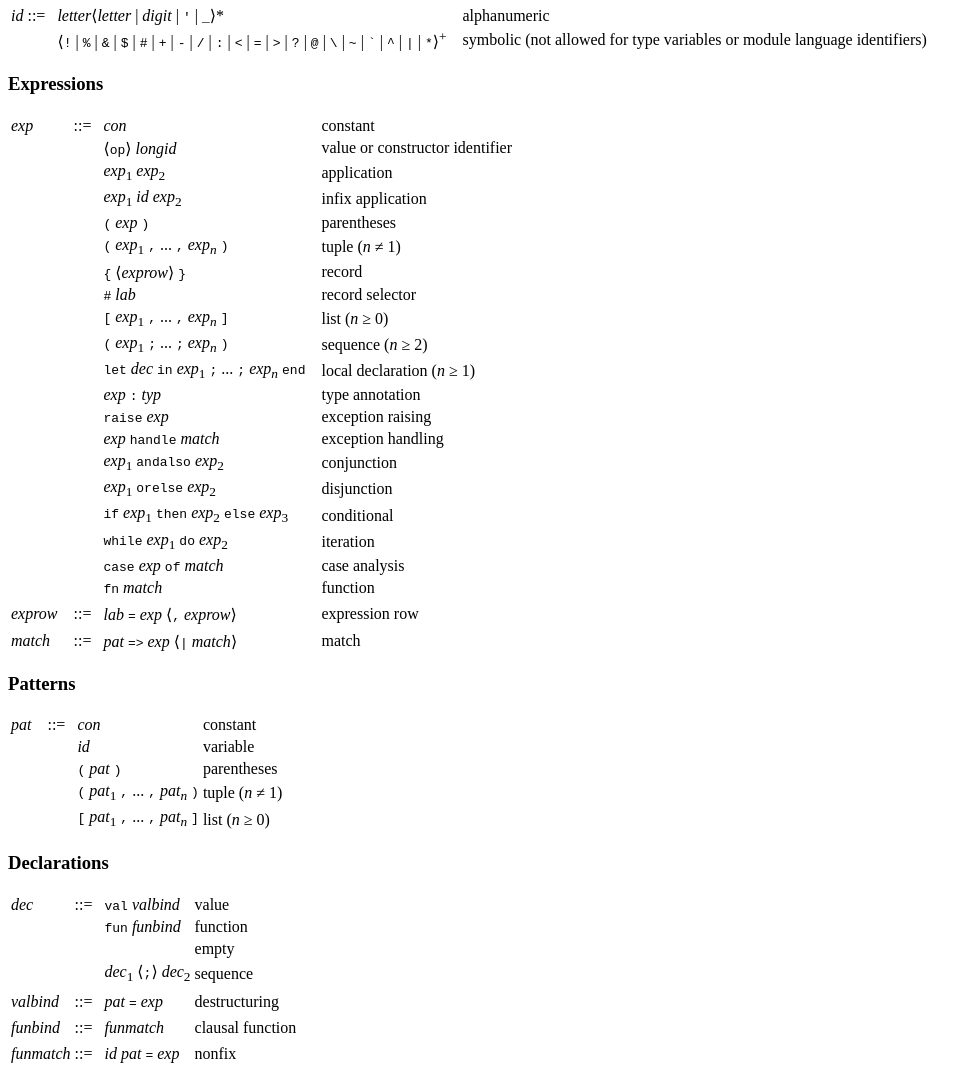
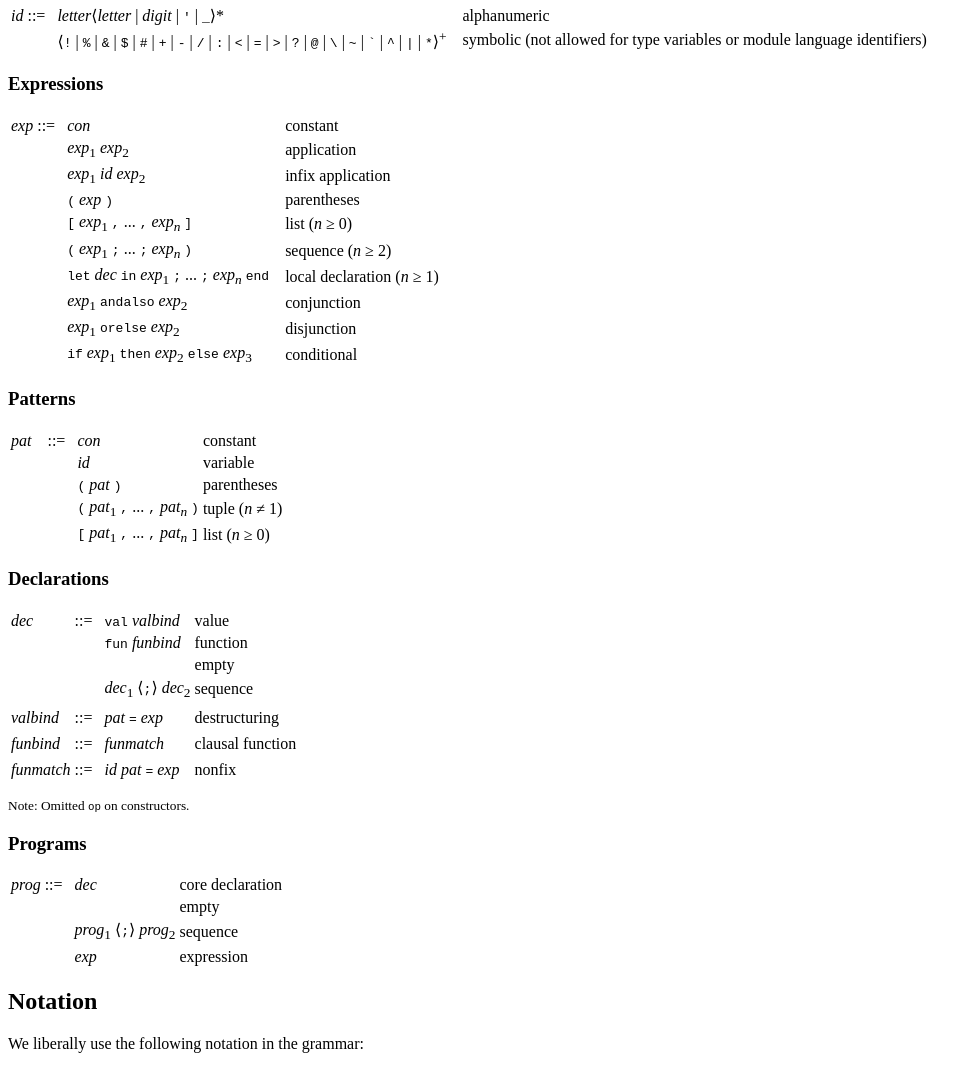
Before and after one commit to stslxg/sml-racket, a plain HTML site: page sml-grammar.html in a window 1280 px wide. Shown: the part 548-1615 px from the top of the page, without its empty margins (0-980 px from the left). Drawn offline with Linux system fonts and the light colour scheme.

Commit message:
Modify grammar

```diff
--- a/sml-grammar.html
+++ b/sml-grammar.html
@@ -169,11 +169,6 @@
   </tr>
   <tr>
     <td></td> <td></td>
-    <td> &#10216;<tt>op</tt>&#10217; <i>longid</i> </td>
-    <td> value or constructor identifier </td>
-  </tr>
-  <tr>
-    <td></td> <td></td>
     <td> <i>exp</i><sub>1</sub> <i>exp</i><sub>2</sub> </td>
     <td> application </td>
   </tr>
@@ -186,27 +181,6 @@
     <td></td> <td></td>
     <td> <tt>(</tt> <i>exp</i> <tt>)</tt> </td>
     <td> parentheses </td>
-  </tr>
-  <tr>
-    <td></td> <td></td>
-    <td> <tt>(</tt> <i>exp</i><sub>1</sub> <tt>,</tt> ... <tt>,</tt>
-                    <i>exp</i><sub><i>n</i></sub> <tt>)</tt> </td>
-    <td> tuple (<i>n</i> &#8800; 1) </td>
-  </tr>
-  <tr>
-    <td></td> <td></td>
-    <td> <tt>{</tt> &#10216;<i>exprow</i>&#10217; <tt>}</tt> &nbsp;&nbsp; </td>
-    <td> record </td>
- <!--
-    <td> <tt>{</tt> <i>lab</i><sub>1</sub> <tt>=</tt> <i>exp</i><sub>1</sub> <tt>,</tt> ... <tt>,</tt>
-                    <i>lab</i><sub><i>n</i></sub> <tt>=</tt> <i>exp</i><sub><i>n</i></sub> <tt>}</tt> &nbsp;&nbsp; </td>
-    <td> record (<i>n</i> &ge; 0) </td>
--->
-  </tr>
-  <tr>
-    <td></td> <td></td>
-    <td> <tt>#</tt> <i>lab</i> </td>
-    <td> record selector </td>
   </tr>
   <tr>
     <td></td> <td></td>
@@ -229,21 +203,6 @@
   </tr>
   <tr>
     <td></td> <td></td>
-    <td> <i>exp</i> <tt>:</tt> <i>typ</i> </td>
-    <td> type annotation </td>
-  </tr>
-  <tr>
-    <td></td> <td></td>
-    <td> <tt>raise</tt> <i>exp</i> </td>
-    <td> exception raising </td>
-  </tr>
-  <tr>
-    <td></td> <td></td>
-    <td> <i>exp</i> <tt>handle</tt> <i>match</i> </td>
-    <td> exception handling </td>
-  </tr>
-  <tr>
-    <td></td> <td></td>
     <td> <i>exp</i><sub>1</sub> <tt>andalso</tt> <i>exp</i><sub>2</sub> </td>
     <td> conjunction </td>
   </tr>
@@ -259,53 +218,8 @@
          <tt>else</tt> <i>exp</i><sub>3</sub> </td>
     <td> conditional </td>
   </tr>
-  <tr>
-    <td></td> <td></td>
-    <td> <tt>while</tt> <i>exp</i><sub>1</sub>
-         <tt>do</tt> <i>exp</i><sub>2</sub> </td>
-    <td> iteration </td>
-  </tr>
-  <tr>
-    <td></td> <td></td>
-    <td> <tt>case</tt> <i>exp</i> <tt>of</tt> <i>match</i> </td>
-    <td> case analysis </td>
-  </tr>
-  <tr>
-    <td></td> <td></td>
-    <td> <tt>fn</tt> <i>match</i> </td>
-    <td> function </td>
-  </tr>
 
-  <tr><td></td></tr>
-  <tr>
-    <td> <i>exprow</i> &nbsp;&nbsp;</td>
-    <td>::=</td>
-<!--
-  </tr>
-  <tr>
-    <td></td> <td></td>
--->
-    <td> <i>lab</i> <tt>=</tt> <i>exp</i> &#10216;<tt>,</tt> <i>exprow</i>&#10217; </td>
-    <td> expression row </td>
-  </tr>
 
-  <tr><td></td></tr>
-  <tr>
-    <td> <i>match</i> &nbsp;&nbsp;</td>
-    <td>::=</td>
-<!--
-  </tr>
-  <tr>
-    <td></td> <td></td>
--->
-    <td> <i>pat</i> <tt>=&gt;</tt> <i>exp</i> &#10216;<tt>|</tt> <i>match</i>&#10217; </td>
-    <td> match </td>
-<!--
-    <td> <i>pat</i><sub>1</sub> <tt>=></tt> <i>exp</i><sub>1</sub> <tt>|</tt> ... <tt>|</tt>
-         <i>pat</i><sub><i>n</i></sub> <tt>=></tt> <i>exp</i><sub><i>n</i></sub> </td>
-    <td> match (<i>n</i> &ge; 1) </td>
--->
-  </tr>
 </tbody></table>
 
 
@@ -442,13 +356,6 @@
     <td> <i>dec</i> </td>
     <td> core declaration </td>
   </tr>
-<!--
-  <tr>
-    <td></td> <td></td>
-    <td> <i>exp</i> <tt>;</tt> </td>
-    <td> expression </td>
-  </tr>
--->
   <tr>
     <td></td> <td></td>
     <td> </td>
@@ -459,10 +366,13 @@
     <td> <i>prog</i><sub>1</sub> &#10216;<tt>;</tt>&#10217; <i>prog</i><sub>2</sub> </td>
     <td> sequence </td>
   </tr>
+  <tr>
+    <td></td> <td></td>
+    <td> <i>exp</i></td>
+    <td> expression </td>
+  </tr>
 
 </tbody></table>
-
-<p><sub>Note: Omitted <i>exp</i><tt>;</tt> derived form for interactive toplevel.</sub></p>
 
 
 <h2><a name="notation">Notation</a></h2>
@@ -492,6 +402,11 @@
       <a href="mailto:rossberg@mpi-sws.org">rossberg@mpi-sws.org</a>. <br>
       Last modified: 2013/04/22
     </td>
+    <td>
+      Modified by Xuangui Huang,
+      <a href="mailto:stslxg@gmail.com">stslxg@gmail.com</a>. <br>
+      Last modified: 2013/05/28
+    </td>
 
     <td align="right">
       <a href="http://validator.w3.org/check?uri=referer">
```
Also changed, not shown: 1 other file.
